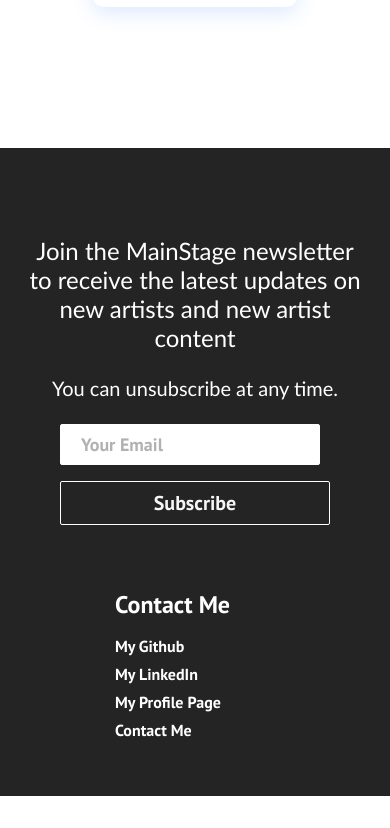
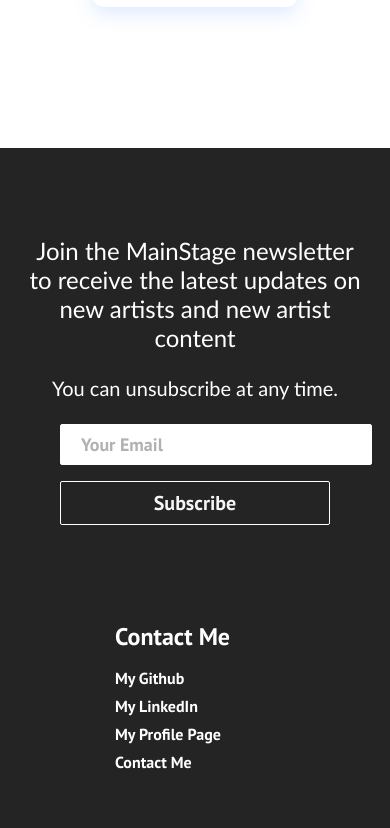
Before and after one commit to tayphill13/mainstage-proto, a React (Create React App) app: page / in a window 390 px wide. Shown: the part 1960-2788 px from the top of the page. Before the commit the page ends 2756 px from the top, so only its background shows below. Built offline with nearby package versions, Linux system fonts and the light colour scheme.

Commit message:
add some media query sizing for dynamic usability

```diff
--- a/src/components/Footer.css
+++ b/src/components/Footer.css
@@ -91,3 +91,28 @@
 .footer-input::placeholder {
   color: #b1b1b1;
 }
+
+@media screen and (max-width: 820px) {
+  .footer-links {
+    padding-top: 2rem;
+  }
+
+  .footer-input {
+    width: 100%;
+  }
+
+  .btn {
+    width: 100%;
+  }
+
+  .footer-link-wrapper {
+    flex-direction: column;
+  }
+
+  .social-media-wrap {
+    flex-direction: column;
+  }
+}
+
+@media screen and (max-width: 768px) {
+}
```
